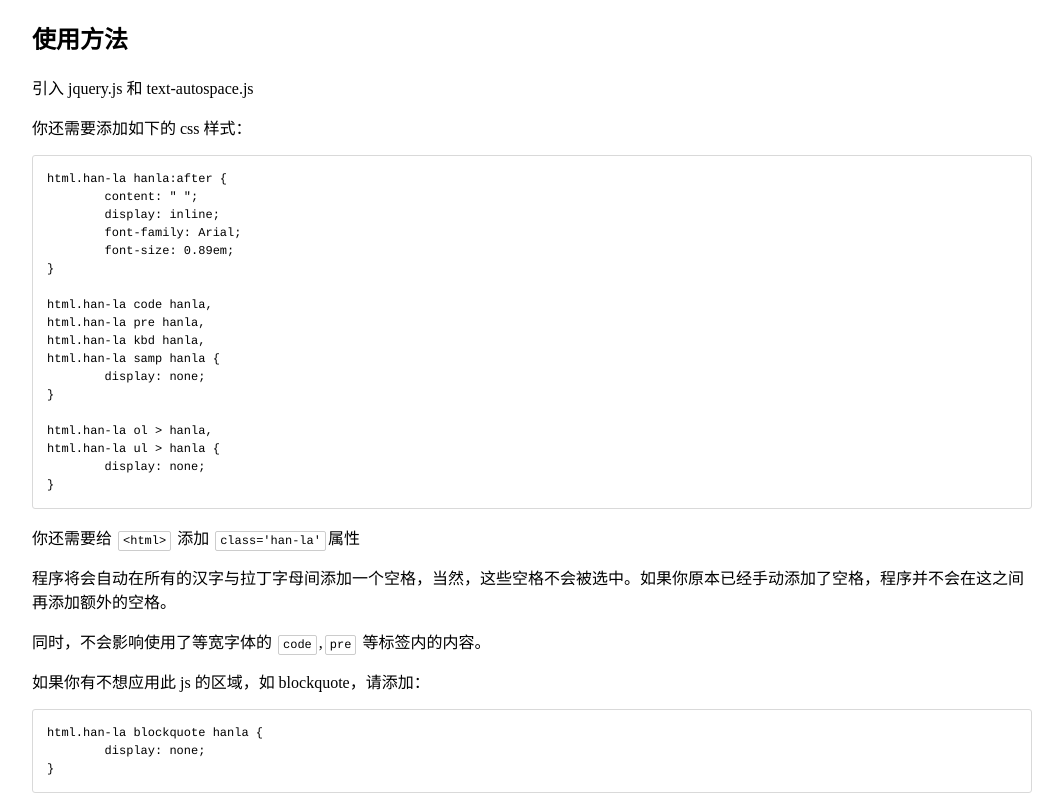
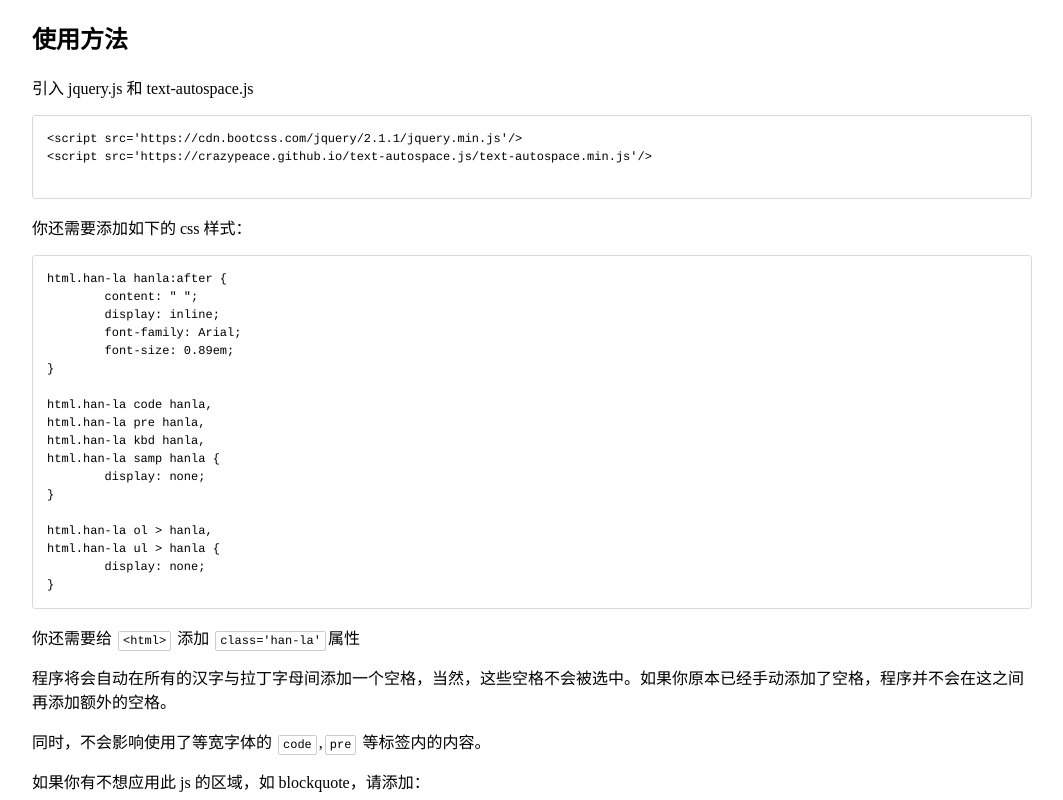
Before and after one commit to mastermay/text-autospace.js, a plain HTML site: page index.html in a window 1280 px wide. Shown: the top 800 px of the page, without its empty margins (108-1171 px from the left). Drawn offline with nearby package versions, Linux system fonts and the light colour scheme.

Commit message:
Update index.html

```diff
--- a/index.html
+++ b/index.html
@@ -87,6 +87,10 @@ html.han-la ol > hanla,
 	<div id="wrap">
 		<h2>使用方法</h2>
 		<p>引入jquery.js 和 text-autospace.js</p>
+		<pre>
+&#60;script src='https://cdn.bootcss.com/jquery/2.1.1/jquery.min.js'/&#62;
+&#60;script src='https://crazypeace.github.io/text-autospace.js/text-autospace.min.js'/&#62;
+		</pre>
 		<p>你还需要添加如下的css样式：</p>
 		<pre>
 html.han-la hanla:after {
```
